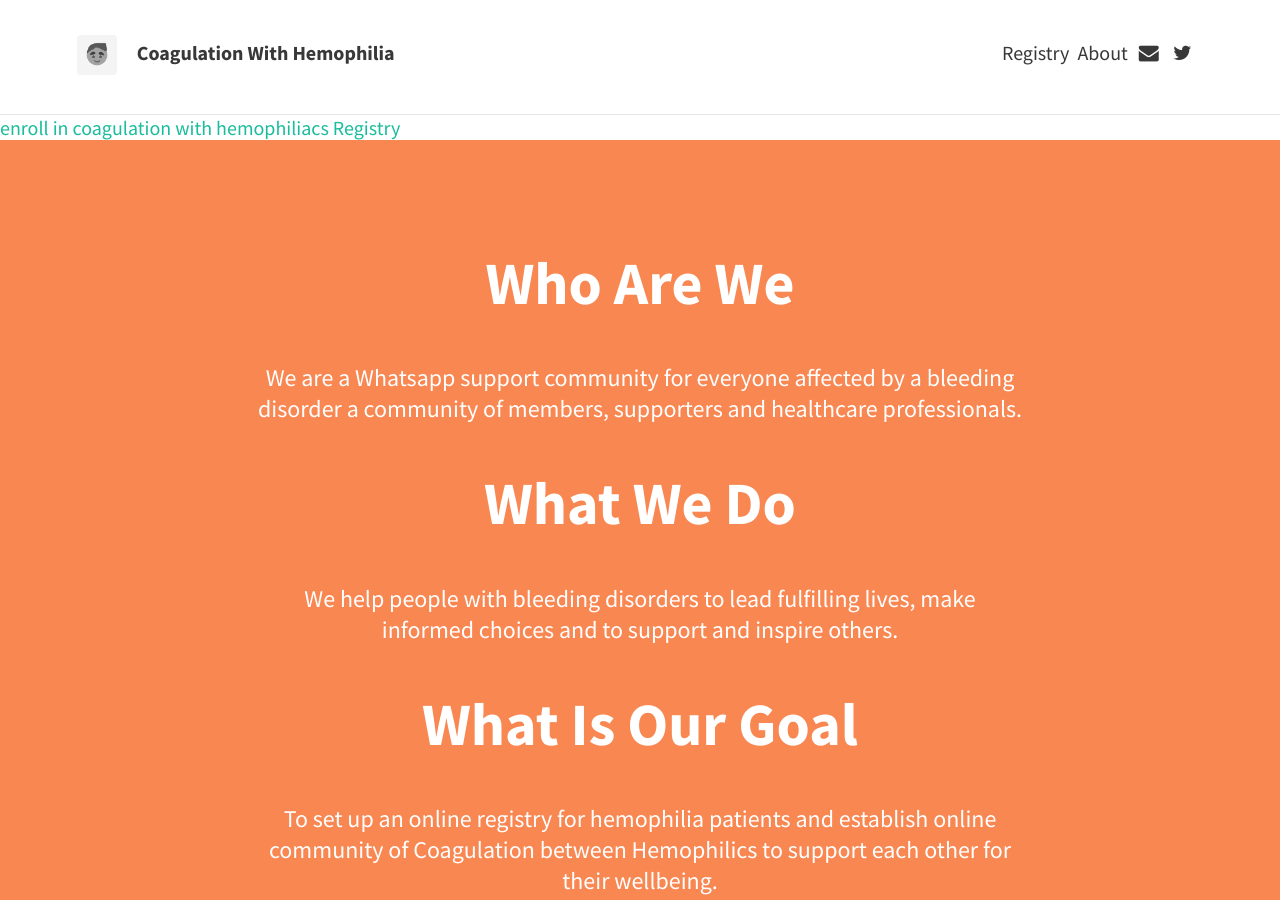
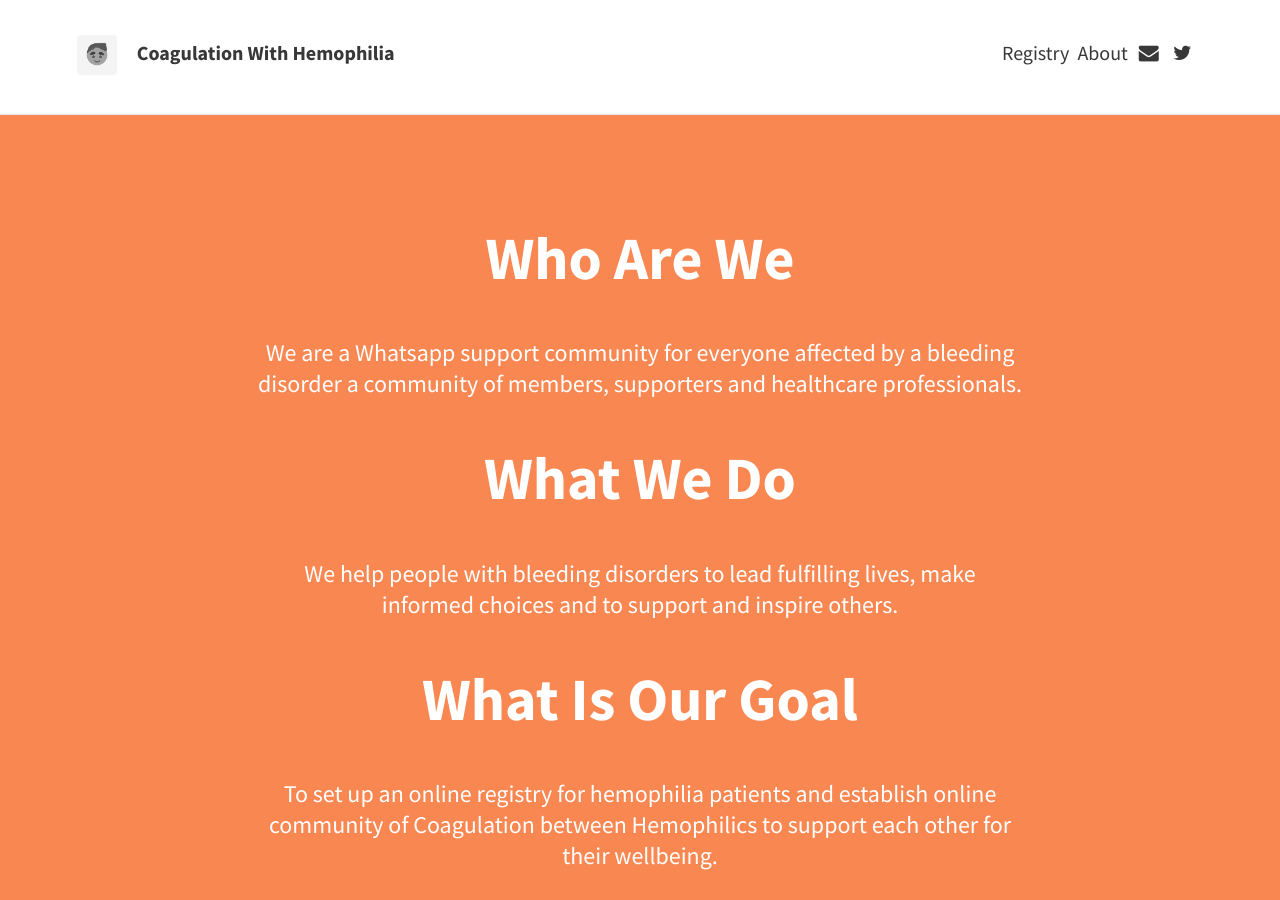
Before and after one commit to k-sunilphani/hyhemophilia.github.io, a Jekyll site: the page built from index.html, in a window 1280 px wide and 900 px high. Built offline with Jekyll 4.4.1, drawn with Linux system fonts in a browser that asks for light colours; nearby versions of some CDN libraries; the list of posts is cut into pages by our own code.

Commit message:
Updated index.html

```diff
--- a/index.html
+++ b/index.html
@@ -2,7 +2,6 @@
 layout: default
 published: true
 ---
-<a href="https://docs.google.com/forms/d/1oU3MvMVqQSef6gi0QQptSpUD2kiQAMh0y1b10tWWLR0/edit?usp=sharing">enroll in coagulation with hemophiliacs Registry</a>
 <div class="home">
   {% if site.theme_settings.header_text %}
   <div class="call-out"
```
